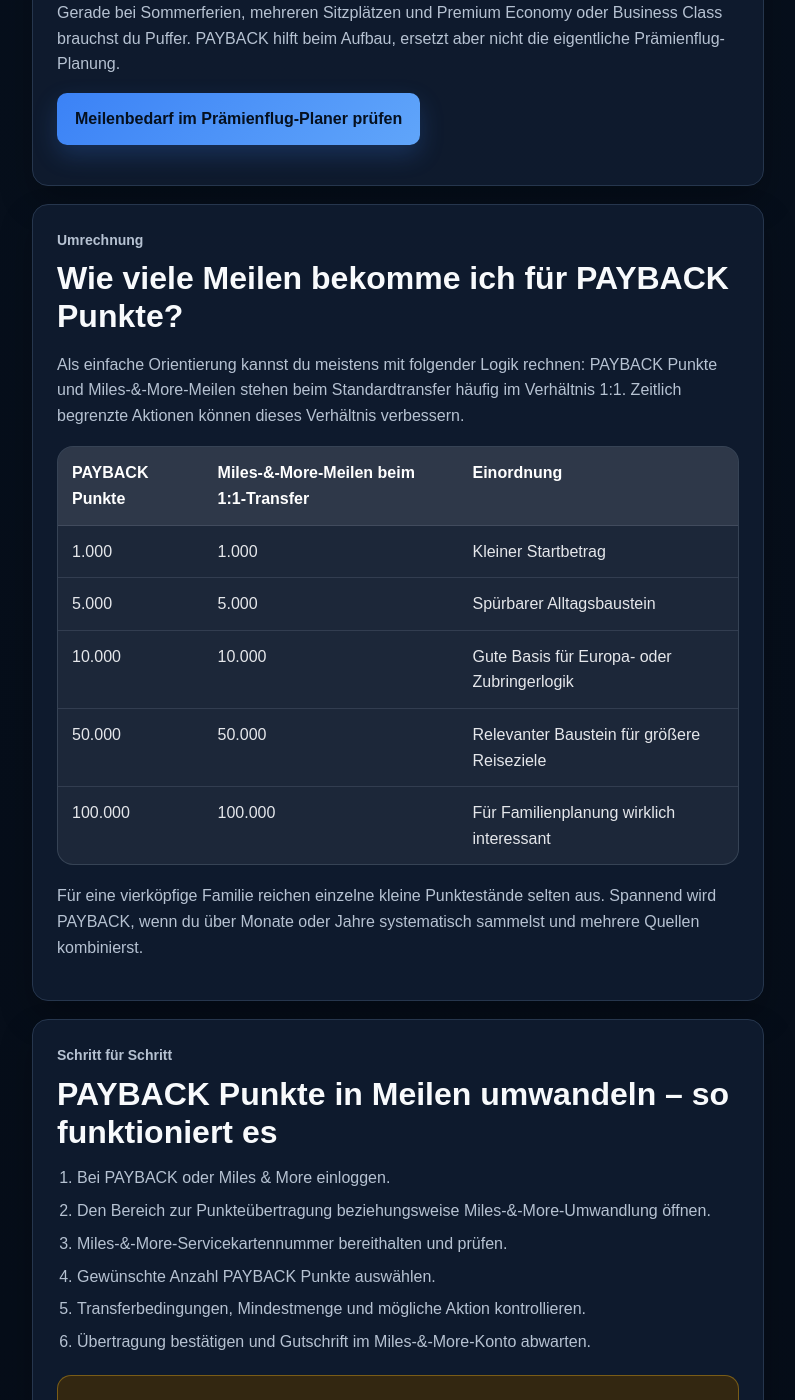
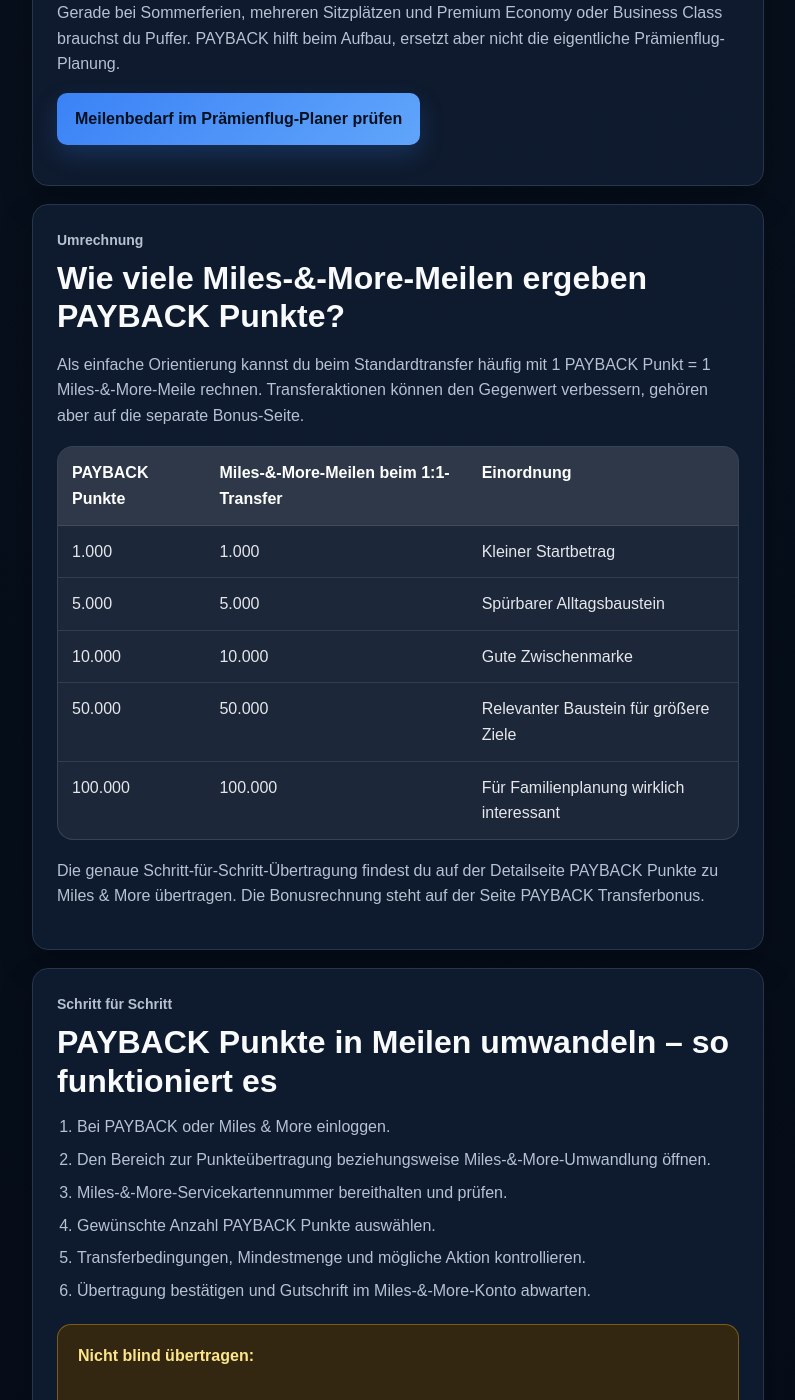
Before and after one commit to Praemienflug-Planer/miles-planer, a Jekyll site: the page built from meilen-sammeln/payback/index.html, in a window 1280 px wide and 1400 px high, scrolled down 5937 px. Shown: the whole window, without its empty margins (68-863 px from the left). Built offline with Jekyll 4.4.1, drawn with Linux system fonts in a browser that asks for light colours.

Commit message:
Shorten PAYBACK conversion section

```diff
--- a/_includes/payback/umrechnung.html
+++ b/_includes/payback/umrechnung.html
@@ -1 +1 @@
-<div class="article-card seo-card"><p class="eyebrow">Umrechnung</p><h2>Wie viele Meilen bekomme ich für PAYBACK Punkte?</h2><p>Als einfache Orientierung kannst du meistens mit folgender Logik rechnen: PAYBACK Punkte und Miles-&amp;-More-Meilen stehen beim Standardtransfer häufig im Verhältnis 1:1. Zeitlich begrenzte Aktionen können dieses Verhältnis verbessern.</p><table class="points-table"><thead><tr><th>PAYBACK Punkte</th><th>Miles-&amp;-More-Meilen beim 1:1-Transfer</th><th>Einordnung</th></tr></thead><tbody><tr><td>1.000</td><td>1.000</td><td>Kleiner Startbetrag</td></tr><tr><td>5.000</td><td>5.000</td><td>Spürbarer Alltagsbaustein</td></tr><tr><td>10.000</td><td>10.000</td><td>Gute Basis für Europa- oder Zubringerlogik</td></tr><tr><td>50.000</td><td>50.000</td><td>Relevanter Baustein für größere Reiseziele</td></tr><tr><td>100.000</td><td>100.000</td><td>Für Familienplanung wirklich interessant</td></tr></tbody></table><p>Für eine vierköpfige Familie reichen einzelne kleine Punktestände selten aus. Spannend wird PAYBACK, wenn du über Monate oder Jahre systematisch sammelst und mehrere Quellen kombinierst.</p></div>
+<div class="article-card seo-card" id="umrechnung"><p class="eyebrow">Umrechnung</p><h2>Wie viele Miles-&amp;-More-Meilen ergeben PAYBACK Punkte?</h2><p>Als einfache Orientierung kannst du beim Standardtransfer häufig mit 1 PAYBACK Punkt = 1 Miles-&amp;-More-Meile rechnen. Transferaktionen können den Gegenwert verbessern, gehören aber auf die separate Bonus-Seite.</p><table class="points-table"><thead><tr><th>PAYBACK Punkte</th><th>Miles-&amp;-More-Meilen beim 1:1-Transfer</th><th>Einordnung</th></tr></thead><tbody><tr><td>1.000</td><td>1.000</td><td>Kleiner Startbetrag</td></tr><tr><td>5.000</td><td>5.000</td><td>Spürbarer Alltagsbaustein</td></tr><tr><td>10.000</td><td>10.000</td><td>Gute Zwischenmarke</td></tr><tr><td>50.000</td><td>50.000</td><td>Relevanter Baustein für größere Ziele</td></tr><tr><td>100.000</td><td>100.000</td><td>Für Familienplanung wirklich interessant</td></tr></tbody></table><p>Die genaue Schritt-für-Schritt-Übertragung findest du auf der Detailseite <a href="/meilen-sammeln/payback-punkte-miles-and-more/">PAYBACK Punkte zu Miles &amp; More übertragen</a>. Die Bonusrechnung steht auf der Seite <a href="/meilen-sammeln/payback-transferbonus/">PAYBACK Transferbonus</a>.</p></div>
```
